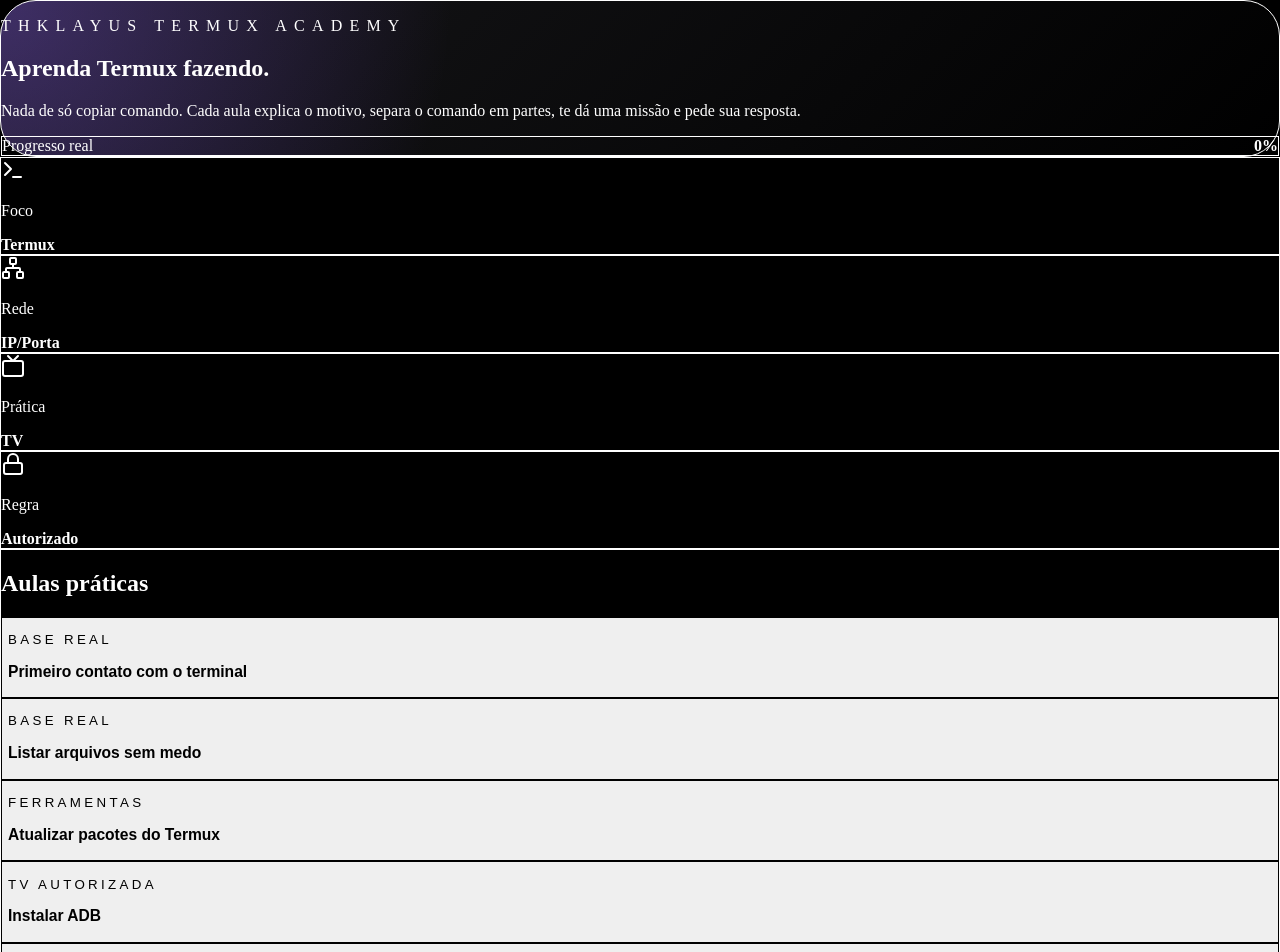
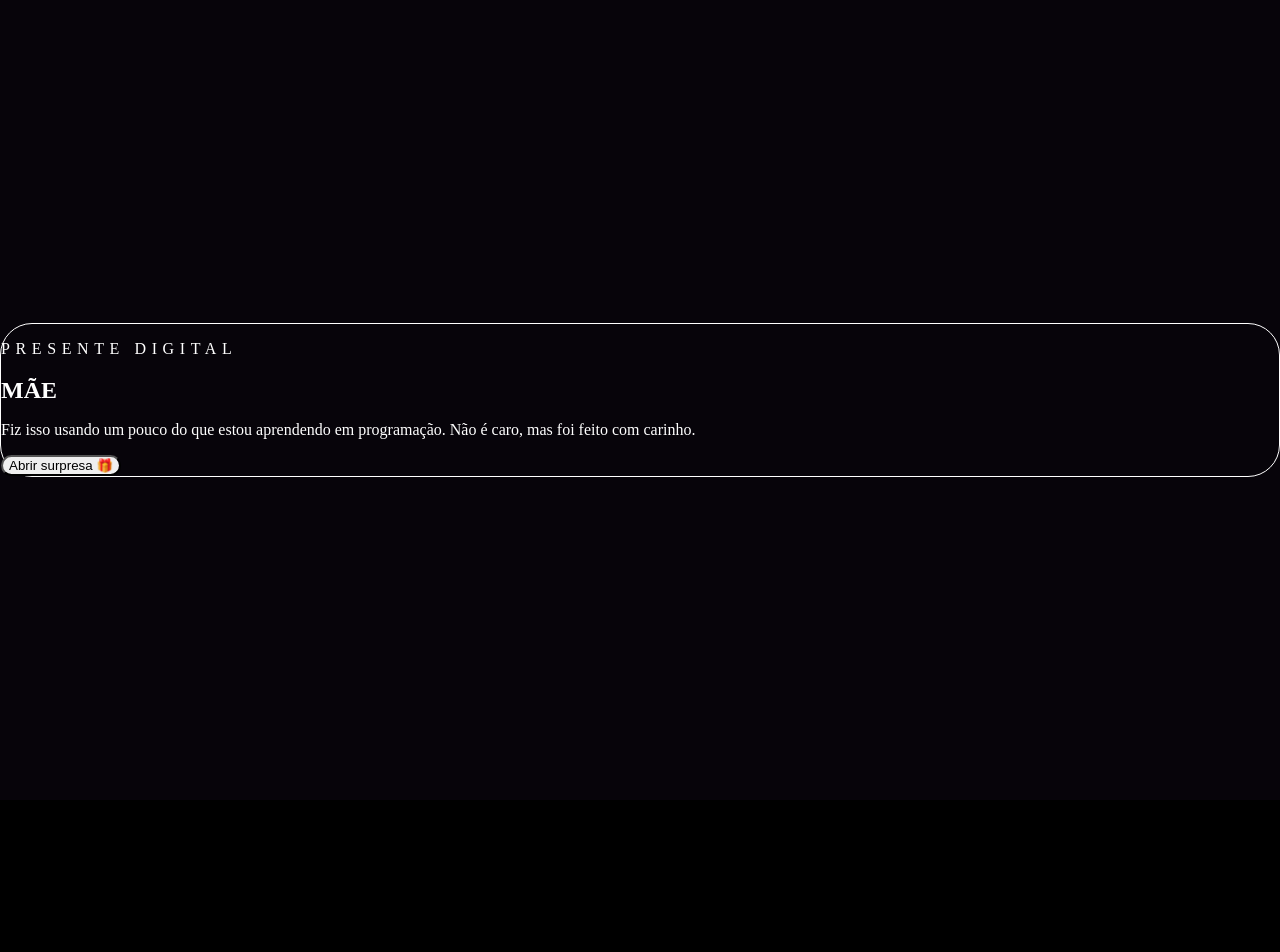
Before and after one commit to thiagodouglas19t-lang/Criando-o-inevit-vel, a React (Vite) app: page / in a window 1280 px wide. Shown: the top 952 px of the page. After the commit the page ends 800 px from the top, so only its background shows below. Built offline with nearby package versions, Linux system fonts and the light colour scheme.

Commit message:
Transform app into Mother's Day digital gift

```diff
--- a/src/App.tsx
+++ b/src/App.tsx
@@ -1,265 +1,157 @@
-import { BookOpen, CheckCircle2, Copy, Lightbulb, Lock, Network, Play, Terminal, Tv, Wifi } from 'lucide-react'
-import { useMemo, useState } from 'react'
+import { useEffect, useMemo, useState } from 'react'
 
-type Lesson = {
-  id: string
-  title: string
-  level: string
-  why: string
-  learn: string
-  mission: string
-  command: string
-  breakdown: { part: string; means: string }[]
-  expected: string
-  question: string
-}
+const qualities = [
+  { label: 'Força', value: '100%' },
+  { label: 'Amor', value: '999%' },
+  { label: 'Coragem', value: '100%' },
+  { label: 'Orgulho', value: 'Infinito ❤️' },
+  { label: 'Carinho', value: 'Eterno' },
+  { label: 'Importância', value: 'Impossível medir' },
+]
 
-const lessons: Lesson[] = [
+const cards = [
   {
-    id: 'termux-01',
-    title: 'Primeiro contato com o terminal',
-    level: 'Base real',
-    why: 'Antes de controlar TV ou rede, você precisa entender que terminal é conversa direta com o sistema.',
-    learn: 'Você vai aprender prompt, comando, saída e erro.',
-    mission: 'Abra o Termux, digite o comando, observe a resposta e escreva com suas palavras o que apareceu.',
-    command: 'pwd',
-    breakdown: [
-      { part: 'pwd', means: 'print working directory: mostra em qual pasta você está agora.' },
-    ],
-    expected: 'Deve aparecer um caminho parecido com /data/data/com.termux/files/home.',
-    question: 'O que o comando pwd mostrou no seu celular?',
+    title: 'Orgulho',
+    text: 'Prêmio desbloqueado: orgulho infinito do seu filho ❤️',
   },
   {
-    id: 'termux-02',
-    title: 'Listar arquivos sem medo',
-    level: 'Base real',
-    why: 'Todo dev precisa navegar por pastas antes de rodar scripts e ferramentas.',
-    learn: 'Você vai entender listagem de arquivos e opções de comando.',
-    mission: 'Rode o comando e veja se aparecem pastas/arquivos. Depois teste também só ls.',
-    command: 'ls -la',
-    breakdown: [
-      { part: 'ls', means: 'lista arquivos da pasta atual.' },
-      { part: '-l', means: 'mostra em formato detalhado.' },
-      { part: '-a', means: 'mostra arquivos ocultos também.' },
-    ],
-    expected: 'Deve aparecer uma lista. Arquivos começando com ponto são ocultos.',
-    question: 'Qual diferença você viu entre ls e ls -la?',
+    title: 'Descanso',
+    text: 'Você cuida de tanta gente. Hoje, lembra também de cuidar de você.',
   },
   {
-    id: 'termux-03',
-    title: 'Atualizar pacotes do Termux',
-    level: 'Ferramentas',
-    why: 'Ferramentas antigas quebram. Atualizar é manutenção básica de dev.',
-    learn: 'Você vai entender gerenciador de pacotes e instalação segura.',
-    mission: 'Rode o comando, leia se ele pede confirmação e veja se finaliza sem erro.',
-    command: 'pkg update',
-    breakdown: [
-      { part: 'pkg', means: 'gerenciador de pacotes do Termux.' },
-      { part: 'update', means: 'atualiza a lista de versões disponíveis.' },
-    ],
-    expected: 'Pode baixar listas e pedir confirmação. Erro comum: internet ruim ou repositório instável.',
-    question: 'O comando terminou normal ou apareceu erro? Qual?',
-  },
-  {
-    id: 'adb-01',
-    title: 'Instalar ADB',
-    level: 'TV autorizada',
-    why: 'ADB é a ponte oficial de desenvolvedor para conversar com Android/Android TV.',
-    learn: 'Você vai instalar uma ferramenta real, usada por devs.',
-    mission: 'Instale android-tools e depois rode adb version para confirmar.',
-    command: 'pkg install android-tools -y && adb version',
-    breakdown: [
-      { part: 'pkg install', means: 'instala um pacote.' },
-      { part: 'android-tools', means: 'pacote que contém o adb.' },
-      { part: '-y', means: 'responde sim automaticamente para instalar.' },
-      { part: '&&', means: 'só roda o próximo comando se o anterior der certo.' },
-      { part: 'adb version', means: 'mostra a versão instalada do ADB.' },
-    ],
-    expected: 'Deve aparecer Android Debug Bridge version.',
-    question: 'Qual versão do ADB apareceu?',
-  },
-  {
-    id: 'rede-01',
-    title: 'Entender IP da TV',
-    level: 'Rede local',
-    why: 'Sem endereço certo, seu celular não sabe para onde mandar o comando.',
-    learn: 'Você vai entender IP, rede local e porta.',
-    mission: 'Pegue o IP da sua TV nas configurações de rede e coloque no gerador abaixo.',
-    command: 'adb connect 192.168.0.15:5555',
-    breakdown: [
-      { part: 'adb connect', means: 'pede conexão com um dispositivo Android autorizado.' },
-      { part: '192.168.0.15', means: 'IP de exemplo da TV. Você troca pelo IP real.' },
-      { part: ':5555', means: 'porta usada pelo ADB via Wi‑Fi.' },
-    ],
-    expected: 'A TV pode pedir autorização. Aceite só se for seu celular.',
-    question: 'Qual é o IP da sua TV?',
-  },
-  {
-    id: 'tv-01',
-    title: 'Abrir imagem na TV',
-    level: 'Automação',
-    why: 'Aqui você junta rede + ADB + intenção do Android para abrir algo na tela.',
-    learn: 'Você vai entender intent: um pedido para o Android abrir uma ação.',
-    mission: 'Use um link de imagem pública e execute o comando gerado. Observe qual app da TV abre.',
-    command: 'adb shell am start -a android.intent.action.VIEW -d "https://example.com/imagem.jpg"',
-    breakdown: [
-      { part: 'adb shell', means: 'manda um comando para o sistema da TV.' },
-      { part: 'am start', means: 'Activity Manager: inicia uma ação/app.' },
-      { part: '-a android.intent.action.VIEW', means: 'ação de visualizar algo.' },
-      { part: '-d URL', means: 'dados que serão abertos, aqui o link da imagem.' },
-    ],
-    expected: 'A TV tenta abrir a imagem com navegador, galeria ou app compatível.',
-    question: 'A TV abriu a imagem? Qual app apareceu?',
+    title: 'Vitória',
+    text: 'Cada aula, cada atendimento e cada esforço seu contam. Você está construindo algo lindo.',
   },
 ]
 
-function encodeAdbText(value: string) {
-  return (value.trim() || 'Salve da THKLAYUS').replaceAll(' ', '%s')
-}
+function TypeText({ text, speed = 28 }: { text: string; speed?: number }) {
+  const [current, setCurrent] = useState('')
 
-function makeCommands(ip: string, message: string, imageUrl: string) {
-  const safeIp = ip.trim() || '192.168.0.15'
-  const safeMessage = encodeAdbText(message)
-  const safeImage = imageUrl.trim() || 'https://example.com/minha-imagem.jpg'
+  useEffect(() => {
+    setCurrent('')
+    let i = 0
+    const timer = setInterval(() => {
+      setCurrent(text.slice(0, i + 1))
+      i++
+      if (i >= text.length) clearInterval(timer)
+    }, speed)
 
-  return [
-    { title: 'Conectar', cmd: `adb connect ${safeIp}:5555`, explain: 'Troque o IP pelo da sua TV. A TV precisa autorizar.' },
-    { title: 'Conferir', cmd: 'adb devices', explain: 'Mostra se existe dispositivo autorizado conectado.' },
-    { title: 'Texto', cmd: `adb shell input text "${safeMessage}"`, explain: 'Envia texto para o campo ativo da TV. Espaços viram %s.' },
-    { title: 'OK/Enter', cmd: 'adb shell input keyevent 66', explain: 'Simula o botão OK/Enter.' },
-    { title: 'Imagem', cmd: `adb shell am start -a android.intent.action.VIEW -d "${safeImage}"`, explain: 'Pede para a TV abrir o link da imagem.' },
-    { title: 'Desconectar', cmd: `adb disconnect ${safeIp}:5555`, explain: 'Fecha a conexão ADB com segurança.' },
-  ]
+    return () => clearInterval(timer)
+  }, [text, speed])
+
+  return <span>{current}</span>
 }
 
 export default function App() {
-  const [active, setActive] = useState(lessons[0])
-  const [done, setDone] = useState<string[]>([])
-  const [notes, setNotes] = useState<Record<string, string>>({})
-  const [ip, setIp] = useState('192.168.0.15')
-  const [message, setMessage] = useState('Salve da THKLAYUS')
-  const [imageUrl, setImageUrl] = useState('https://images.unsplash.com/photo-1518779578993-ec3579fee39f')
-  const [copied, setCopied] = useState('')
+  const [opened, setOpened] = useState(false)
+  const [step, setStep] = useState(0)
+  const [selected, setSelected] = useState(cards[0])
 
-  const commands = useMemo(() => makeCommands(ip, message, imageUrl), [ip, message, imageUrl])
-  const progress = Math.round((done.length / lessons.length) * 100)
-
-  async function copy(text: string) {
-    await navigator.clipboard.writeText(text)
-    setCopied(text)
-    setTimeout(() => setCopied(''), 1000)
-  }
-
-  function finishLesson() {
-    if (!done.includes(active.id)) setDone([...done, active.id])
-  }
+  const progress = useMemo(() => Math.min(100, (step + 1) * 25), [step])
 
   return (
-    <main className="min-h-screen bg-black text-white">
-      <section className="mx-auto max-w-7xl px-5 py-8">
-        <header className="rounded-[36px] border border-purple-500/30 bg-[radial-gradient(circle_at_top_left,rgba(139,92,246,0.35),transparent_35%),linear-gradient(135deg,rgba(24,24,27,0.95),#000)] p-6 shadow-2xl shadow-purple-950/30 md:p-8">
-          <p className="text-xs font-black uppercase tracking-[0.45em] text-purple-300">THKLAYUS TERMUX ACADEMY</p>
-          <h1 className="mt-4 text-4xl font-black leading-tight md:text-6xl">Aprenda Termux fazendo.</h1>
-          <p className="mt-4 max-w-3xl text-zinc-300">Nada de só copiar comando. Cada aula explica o motivo, separa o comando em partes, te dá uma missão e pede sua resposta.</p>
-          <div className="mt-6 rounded-3xl border border-white/10 bg-black/50 p-5">
-            <div className="flex items-center justify-between text-sm text-zinc-300"><span>Progresso real</span><strong>{progress}%</strong></div>
-            <div className="mt-3 h-3 overflow-hidden rounded-full bg-zinc-800"><div className="h-full bg-purple-500" style={{ width: `${progress}%` }} /></div>
+    <main className="min-h-screen overflow-hidden bg-[#07040a] text-white">
+      <div className="fixed inset-0 bg-[radial-gradient(circle_at_top,rgba(244,114,182,0.24),transparent_35%),radial-gradient(circle_at_bottom_right,rgba(168,85,247,0.26),transparent_35%)]" />
+      <div className="pointer-events-none fixed inset-0 opacity-30 [background-image:linear-gradient(rgba(255,255,255,.06)_1px,transparent_1px),linear-gradient(90deg,rgba(255,255,255,.06)_1px,transparent_1px)] [background-size:42px_42px]" />
+
+      <section className="relative mx-auto flex min-h-screen max-w-5xl items-center px-5 py-8">
+        {!opened ? (
+          <div className="w-full rounded-[2rem] border border-white/15 bg-white/10 p-6 shadow-2xl shadow-pink-950/40 backdrop-blur-xl md:p-10">
+            <p className="text-xs font-black uppercase tracking-[0.35em] text-pink-200">Presente digital</p>
+            <h1 className="mt-5 text-5xl font-black leading-none md:text-8xl">MÃE</h1>
+            <p className="mt-5 max-w-2xl text-lg text-pink-50/80 md:text-2xl">
+              Fiz isso usando um pouco do que estou aprendendo em programação.
+              Não é caro, mas foi feito com carinho.
+            </p>
+            <button onClick={() => setOpened(true)} className="mt-8 rounded-full bg-white px-7 py-4 font-black text-pink-700 shadow-xl shadow-pink-950/30 transition hover:scale-105">
+              Abrir surpresa 🎁
+            </button>
           </div>
-        </header>
-
-        <div className="mt-6 grid gap-4 md:grid-cols-4">
-          <Metric icon={<Terminal />} title="Foco" value="Termux" />
-          <Metric icon={<Network />} title="Rede" value="IP/Porta" />
-          <Metric icon={<Tv />} title="Prática" value="TV" />
-          <Metric icon={<Lock />} title="Regra" value="Autorizado" />
-        </div>
-
-        <section className="mt-8 grid gap-6 lg:grid-cols-[0.8fr_1.2fr]">
-          <aside className="rounded-3xl border border-zinc-800 bg-zinc-950 p-4">
-            <h2 className="px-2 text-xl font-black">Aulas práticas</h2>
-            <div className="mt-4 space-y-2">
-              {lessons.map((lesson) => (
-                <button key={lesson.id} onClick={() => setActive(lesson)} className={`w-full rounded-2xl border p-4 text-left ${active.id === lesson.id ? 'border-purple-500 bg-purple-500/15' : 'border-zinc-800 bg-black'}`}>
-                  <div className="flex items-center justify-between gap-3">
-                    <div>
-                      <p className="text-xs font-bold uppercase tracking-[0.25em] text-purple-300">{lesson.level}</p>
-                      <h3 className="mt-1 font-bold">{lesson.title}</h3>
-                    </div>
-                    {done.includes(lesson.id) && <CheckCircle2 className="text-purple-300" />}
-                  </div>
-                </button>
-              ))}
-            </div>
-          </aside>
-
-          <article className="rounded-3xl border border-zinc-800 bg-zinc-950 p-5 md:p-6">
-            <p className="text-xs font-black uppercase tracking-[0.3em] text-purple-300">{active.level}</p>
-            <h2 className="mt-2 text-3xl font-black">{active.title}</h2>
-
-            <div className="mt-5 grid gap-4 md:grid-cols-2">
-              <Info icon={<Lightbulb />} title="Por que aprender isso?" text={active.why} />
-              <Info icon={<BookOpen />} title="O que você vai entender" text={active.learn} />
+        ) : (
+          <div className="w-full rounded-[2rem] border border-white/15 bg-black/35 p-5 shadow-2xl shadow-pink-950/40 backdrop-blur-xl md:p-8">
+            <div className="mb-6 flex items-center justify-between gap-4">
+              <div>
+                <p className="text-xs font-black uppercase tracking-[0.3em] text-pink-200">Sistema de homenagem</p>
+                <h2 className="mt-2 text-2xl font-black md:text-4xl">Feliz Dia das Mães 🌸</h2>
+              </div>
+              <div className="hidden rounded-full border border-pink-200/30 px-4 py-2 text-sm text-pink-100 md:block">{progress}% carinho</div>
             </div>
 
-            <div className="mt-4 rounded-3xl border border-zinc-800 bg-black p-5">
-              <h3 className="flex items-center gap-2 font-black text-purple-200"><Play size={18} /> Missão</h3>
-              <p className="mt-2 text-zinc-300">{active.mission}</p>
-              <CommandBlock title="Comando da missão" command={active.command} copied={copied} onCopy={copy} />
+            <div className="mb-6 h-2 overflow-hidden rounded-full bg-white/10">
+              <div className="h-full rounded-full bg-pink-300 transition-all duration-500" style={{ width: `${progress}%` }} />
             </div>
 
-            <div className="mt-4 rounded-3xl border border-zinc-800 bg-black p-5">
-              <h3 className="font-black text-purple-200">Entenda o comando</h3>
-              <div className="mt-3 space-y-3">
-                {active.breakdown.map((item) => (
-                  <div key={item.part} className="rounded-2xl border border-zinc-800 bg-zinc-950 p-3">
-                    <code className="text-purple-200">{item.part}</code>
-                    <p className="mt-1 text-sm text-zinc-400">{item.means}</p>
-                  </div>
-                ))}
-              </div>
-              <p className="mt-4 rounded-2xl border border-green-500/20 bg-green-500/10 p-3 text-sm text-green-100">Resultado esperado: {active.expected}</p>
-            </div>
+            {step === 0 && (
+              <Panel title="Mensagem inicial">
+                <p className="text-xl leading-relaxed text-white/90 md:text-3xl">
+                  <TypeText text="Hoje é dia de homenagear uma mulher que não apenas cuida de mim, mas também cuida de vidas." />
+                </p>
+                <p className="mt-5 text-pink-100/80">Mãe, estudante, fisioterapeuta e dona do próprio caminho.</p>
+              </Panel>
+            )}
 
-            <div className="mt-4 rounded-3xl border border-zinc-800 bg-black p-5">
-              <h3 className="font-black text-purple-200">Sua resposta</h3>
-              <p className="mt-2 text-sm text-zinc-400">{active.question}</p>
-              <textarea value={notes[active.id] || ''} onChange={(e) => setNotes({ ...notes, [active.id]: e.target.value })} className="mt-3 min-h-28 w-full rounded-2xl border border-zinc-800 bg-zinc-950 p-4 outline-none focus:border-purple-500" placeholder="Escreve aqui o que aconteceu no seu Termux..." />
-              <button onClick={finishLesson} className="mt-4 rounded-2xl bg-purple-600 px-5 py-3 font-bold hover:bg-purple-500">Concluir aula</button>
-            </div>
-          </article>
-        </section>
+            {step === 1 && (
+              <Panel title="Analisando sua jornada...">
+                <div className="grid gap-3 md:grid-cols-2">
+                  {qualities.map((item) => (
+                    <div key={item.label} className="rounded-2xl border border-white/10 bg-white/10 p-4">
+                      <p className="text-sm text-pink-100/70">✔ {item.label}</p>
+                      <strong className="text-2xl text-white">{item.value}</strong>
+                    </div>
+                  ))}
+                </div>
+              </Panel>
+            )}
 
-        <section className="mt-8 grid gap-6 lg:grid-cols-[0.9fr_1.1fr]">
-          <div className="rounded-3xl border border-zinc-800 bg-zinc-950 p-5">
-            <h2 className="flex items-center gap-2 text-2xl font-black"><Wifi className="text-purple-300" /> Laboratório da TV</h2>
-            <label className="mt-5 block text-sm text-zinc-400">IP da TV</label>
-            <input value={ip} onChange={(e) => setIp(e.target.value)} className="mt-2 w-full rounded-2xl border border-zinc-800 bg-black p-4 outline-none focus:border-purple-500" />
-            <label className="mt-5 block text-sm text-zinc-400">Mensagem</label>
-            <input value={message} onChange={(e) => setMessage(e.target.value)} className="mt-2 w-full rounded-2xl border border-zinc-800 bg-black p-4 outline-none focus:border-purple-500" />
-            <label className="mt-5 block text-sm text-zinc-400">Link da imagem</label>
-            <input value={imageUrl} onChange={(e) => setImageUrl(e.target.value)} className="mt-2 w-full rounded-2xl border border-zinc-800 bg-black p-4 outline-none focus:border-purple-500" />
-          </div>
+            {step === 2 && (
+              <Panel title="Agora é sua vez, mãe">
+                <p className="mb-5 text-lg text-white/80">Escolha uma carta para guardar no coração hoje:</p>
+                <div className="grid gap-3 md:grid-cols-3">
+                  {cards.map((card) => (
+                    <button key={card.title} onClick={() => setSelected(card)} className={`rounded-3xl border p-5 text-left transition hover:scale-[1.02] ${selected.title === card.title ? 'border-pink-200 bg-pink-200 text-pink-950' : 'border-white/10 bg-white/10 text-white'}`}>
+                      <strong className="text-2xl">{card.title}</strong>
+                      <p className="mt-3 text-sm opacity-80">Toque para revelar</p>
+                    </button>
+                  ))}
+                </div>
+                <div className="mt-5 rounded-3xl border border-pink-200/30 bg-black/30 p-5 text-xl text-pink-50">
+                  {selected.text}
+                </div>
+              </Panel>
+            )}
 
-          <div className="rounded-3xl border border-zinc-800 bg-zinc-950 p-5">
-            <h2 className="text-2xl font-black">Comandos explicados</h2>
-            <div className="mt-4 space-y-3">
-              {commands.map((item) => <CommandBlock key={item.title} title={`${item.title} — ${item.explain}`} command={item.cmd} copied={copied} onCopy={copy} />)}
+            {step === 3 && (
+              <Panel title="Mensagem final">
+                <p className="text-xl leading-relaxed text-white/90 md:text-3xl">
+                  Mãe, talvez eu ainda não consiga retribuir tudo. Mas eu consigo reconhecer: você é exemplo de amor, coragem e propósito.
+                </p>
+                <p className="mt-6 text-lg text-pink-100/90">
+                  Na fisioterapia, você ajuda pessoas a se levantarem. Na vida, você me ensina a continuar de pé.
+                </p>
+                <div className="mt-7 rounded-3xl bg-white p-5 text-center text-2xl font-black text-pink-700">
+                  Eu tenho orgulho de você ❤️
+                </div>
+              </Panel>
+            )}
+
+            <div className="mt-6 flex gap-3">
+              {step > 0 && <button onClick={() => setStep(step - 1)} className="rounded-full border border-white/15 px-5 py-3 font-bold text-white/80">Voltar</button>}
+              <button onClick={() => setStep(Math.min(3, step + 1))} className="rounded-full bg-pink-300 px-6 py-3 font-black text-pink-950 transition hover:scale-105">
+                {step === 3 ? 'Finalizado ❤️' : 'Continuar'}
+              </button>
             </div>
           </div>
-        </section>
+        )}
       </section>
     </main>
   )
 }
 
-function Metric({ icon, title, value }: { icon: React.ReactNode; title: string; value: string }) {
-  return <div className="rounded-3xl border border-zinc-800 bg-zinc-950 p-5"><div className="text-purple-300">{icon}</div><p className="mt-3 text-sm text-zinc-400">{title}</p><strong className="text-2xl">{value}</strong></div>
+function Panel({ title, children }: { title: string; children: React.ReactNode }) {
+  return (
+    <section className="min-h-[420px] rounded-[2rem] border border-white/10 bg-white/10 p-5 md:p-8">
+      <p className="mb-5 text-xs font-black uppercase tracking-[0.28em] text-pink-200">{title}</p>
+      {children}
+    </section>
+  )
 }
-
-function Info({ icon, title, text }: { icon: React.ReactNode; title: string; text: string }) {
-  return <div className="rounded-3xl border border-zinc-800 bg-black p-5"><div className="text-purple-300">{icon}</div><h3 className="mt-3 font-black text-purple-200">{title}</h3><p className="mt-2 text-sm text-zinc-300">{text}</p></div>
-}
-
-function CommandBlock({ title, command, copied, onCopy }: { title: string; command: string; copied: string; onCopy: (text: string) => void }) {
-  return <div className="mt-3 rounded-2xl border border-zinc-800 bg-zinc-950 p-3"><div className="mb-2 text-xs font-bold uppercase tracking-[0.14em] text-purple-300">{title}</div><div className="flex items-center gap-3"><code className="flex-1 overflow-x-auto text-sm text-purple-100">{command}</code><button onClick={() => onCopy(command)} className="rounded-xl bg-purple-600 p-3 hover:bg-purple-500" aria-label="copiar comando">{copied === command ? <CheckCircle2 size={18} /> : <Copy size={18} />}</button></div></div>
-}
```
